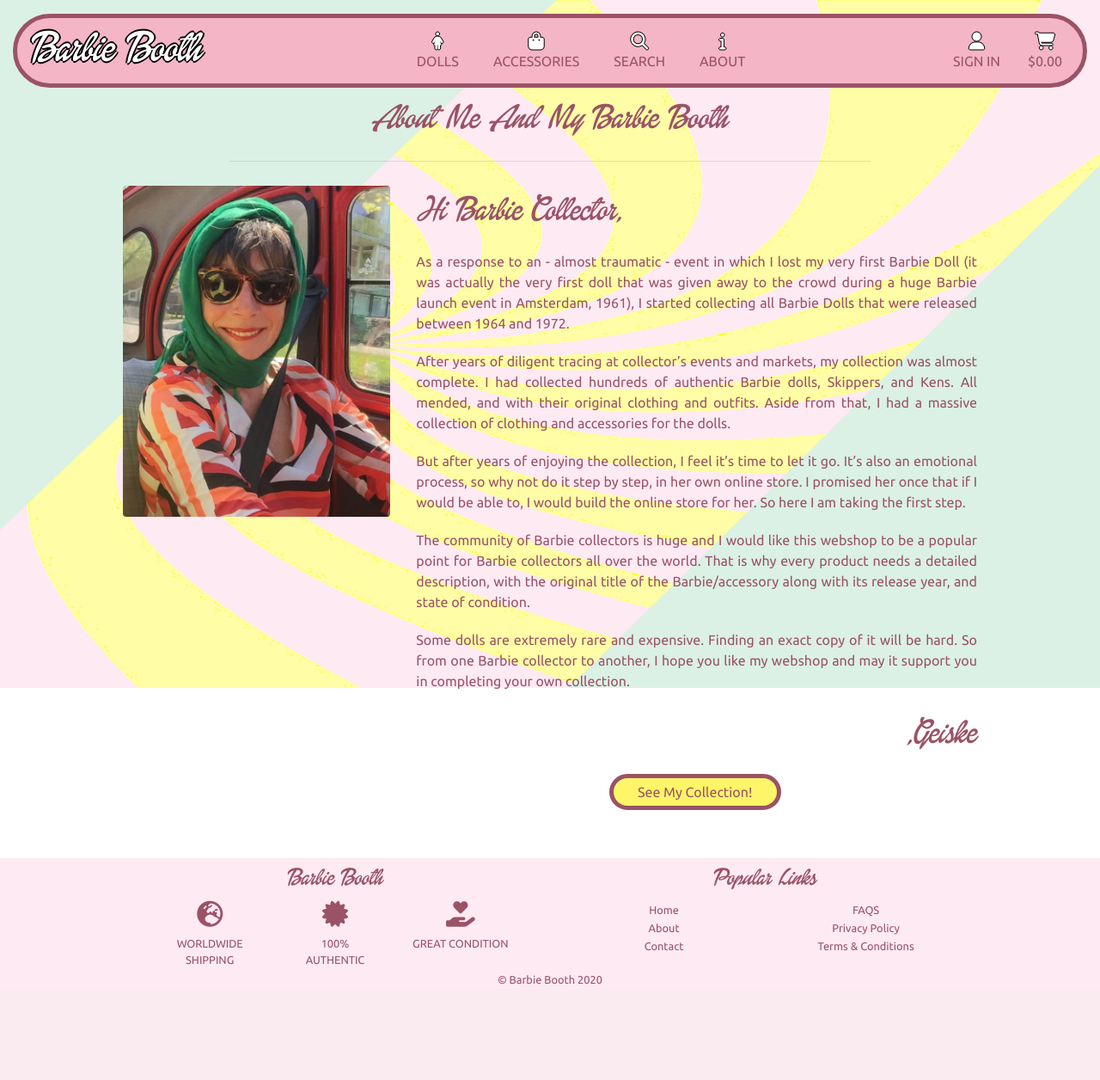
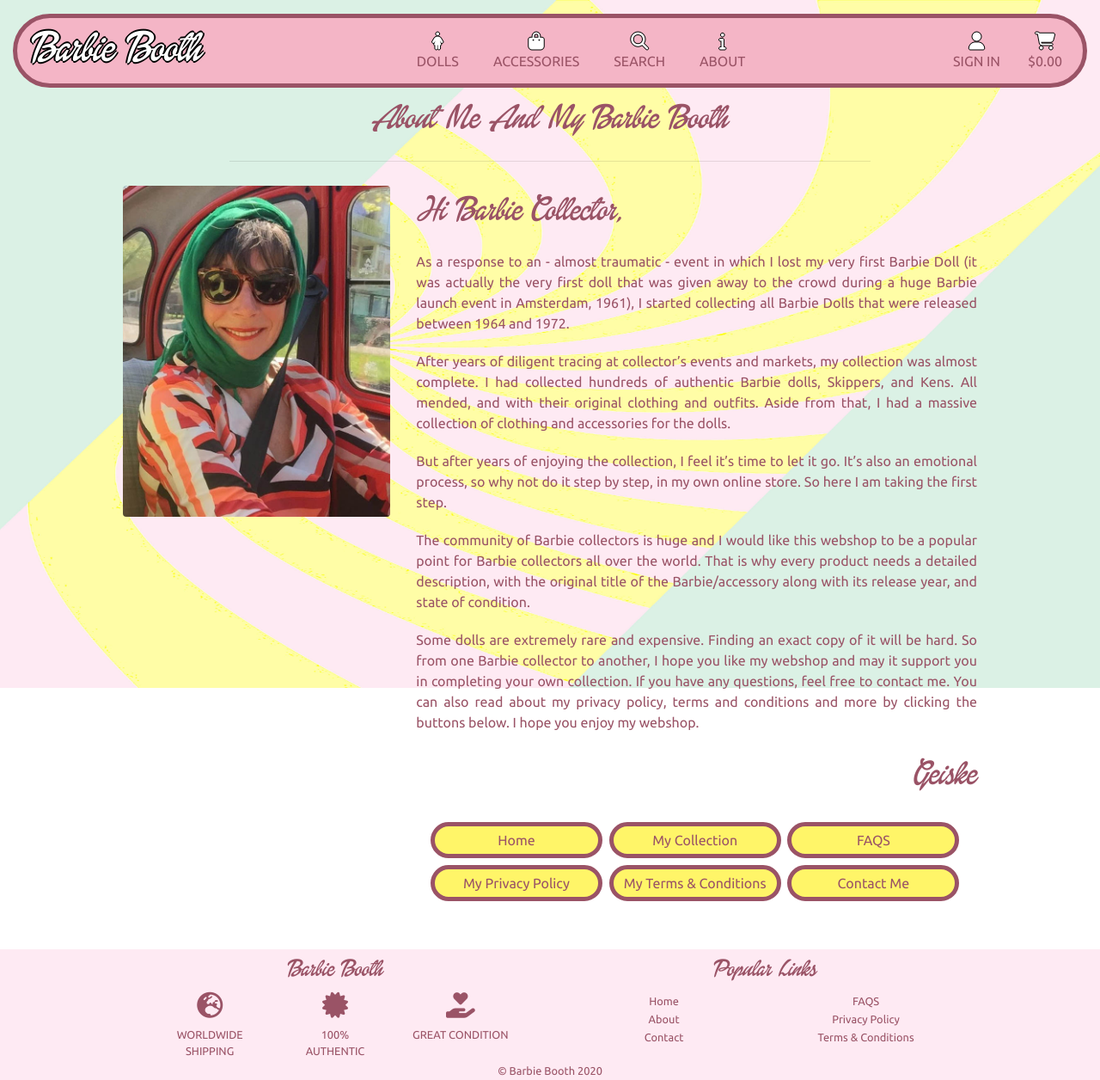
Before and after one commit to MarthGimenzo/barbiebooth, a Django app: page /about/ in a window 1280 px wide. Shown: the whole page at 86% size. Before the commit the page ends 1145 px from the top, so only its background shows below. Run offline with Django 3.2, Linux system fonts and the light colour scheme; parts of the project's set-up code (start-up, migrations or seed data) failed here and were passed over; some libraries are stand-ins or nearby versions.

Commit message:
Added buttons to about page, changed text and set debug to true

```diff
--- a/barbiebooth/settings.py
+++ b/barbiebooth/settings.py
@@ -25,8 +25,8 @@
 SECRET_KEY = os.environ.get('SECRET_KEY', '')
 
 # SECURITY WARNING: don't run with debug turned on in production!
-DEBUG = 'DEVELOPMENT' in os.environ
-# DEBUG = True
+# DEBUG = 'DEVELOPMENT' in os.environ
+DEBUG = True
 
 ALLOWED_HOSTS = ['barbiebooth.herokuapp.com', 'localhost']
 
--- a/home/templates/home/about.html
+++ b/home/templates/home/about.html
@@ -21,12 +21,19 @@
             <p class="big dollie-font-big text-left">Hi Barbie Collector,</p>
             <p class="p-par">As a response to an - almost traumatic - event in which I lost my very first Barbie Doll (it was actually the very first doll that was given away to the crowd during a huge Barbie launch event in Amsterdam, 1961), I started collecting all Barbie Dolls that were released between 1964 and 1972.</p>
             <p class="p-par">After years of diligent tracing at collector’s events and markets, my collection was almost complete. I had collected hundreds of authentic Barbie dolls, Skippers, and Kens. All mended, and with their original clothing and outfits. Aside from that, I had a massive collection of clothing and accessories for the dolls.</p>
-            <p class="p-par">But after years of enjoying the collection, I feel it’s time to let it go. It’s also an emotional process, so why not do it step by step, in her own online store. I promised her once that if I would be able to, I would build the online store for her. So here I am taking the first step.</p>
+            <p class="p-par">But after years of enjoying the collection, I feel it’s time to let it go. It’s also an emotional process, so why not do it step by step, in my own online store. So here I am taking the first step.</p>
             <p class="p-par">The community of Barbie collectors is huge and I would like this webshop to be a popular point for Barbie collectors all over the world. That is why every product needs a detailed description, with the original title of the Barbie/accessory along with its release year, and state of condition.</p>
-            <p class="p-par">Some dolls are extremely rare and expensive. Finding an exact copy of it will be hard. So from one Barbie collector to another, I hope you like my webshop and may it support you in completing your own collection.</p>
-            <p class="big dollie-font-big text-right">,Geiske</p>
+            <p class="p-par">Some dolls are extremely rare and expensive. Finding an exact copy of it will be hard. So from one Barbie collector to another, I hope you like my webshop and may it support you in completing your own collection. If you have any questions, feel free to contact me. You can also read about my privacy policy, terms and conditions and more by clicking the buttons below. I hope you enjoy my webshop.</p>
+            <p class="big dollie-font-big text-right">Geiske</p>
             <div class="text-center mb-5">
-                <a href="{% url 'products' %}" class="btn see-the-button rounded-pill px-1 py-1 mr-1">See My Collection!</a>
+                <a href="{% url 'home' %}" class="btn see-the-button rounded-pill px-1 py-1 mr-1 mt-2">Home</a>
+                <a href="{% url 'products' %}" class="btn see-the-button rounded-pill px-1 py-1 mr-1 mt-2">My Collection</a>
+                <a href="{% url 'faqs' %}" class="btn see-the-button rounded-pill px-1 py-1 mr-1 mt-2">FAQS</a>
+                <a href="{% url 'privacy_policy' %}" class="btn see-the-button rounded-pill px-1 py-1 mr-1 mt-2">My Privacy Policy</a>
+                <a href="{% url 'terms_conditions' %}" class="btn see-the-button rounded-pill px-1 py-1 mr-1 mt-2">My Terms & Conditions</a>
+                <a href="{% url 'contact' %}" class="btn see-the-button rounded-pill px-1 py-1 mr-1 mt-2">Contact Me</a>
+
+
             </div>
         </div>
     </div>
```
